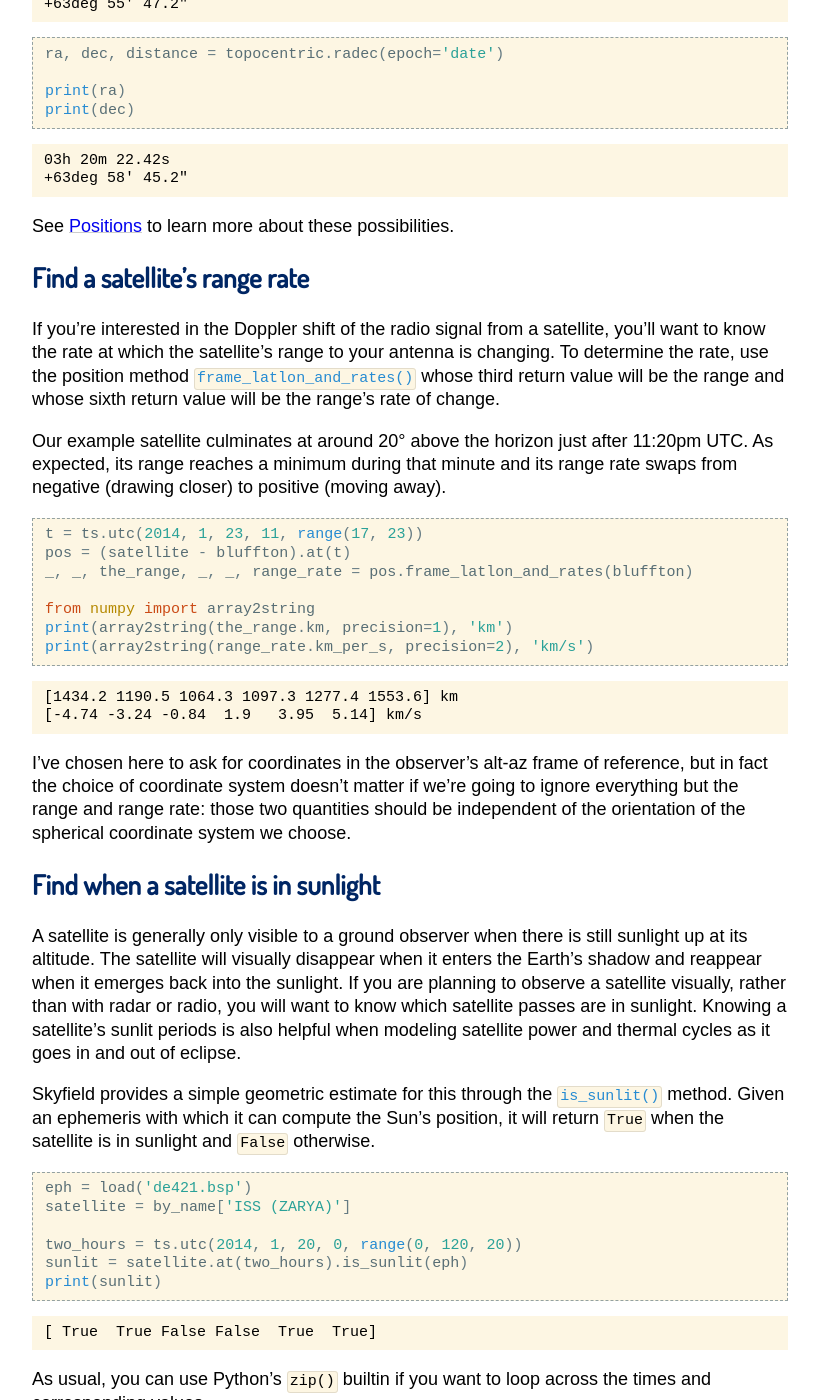
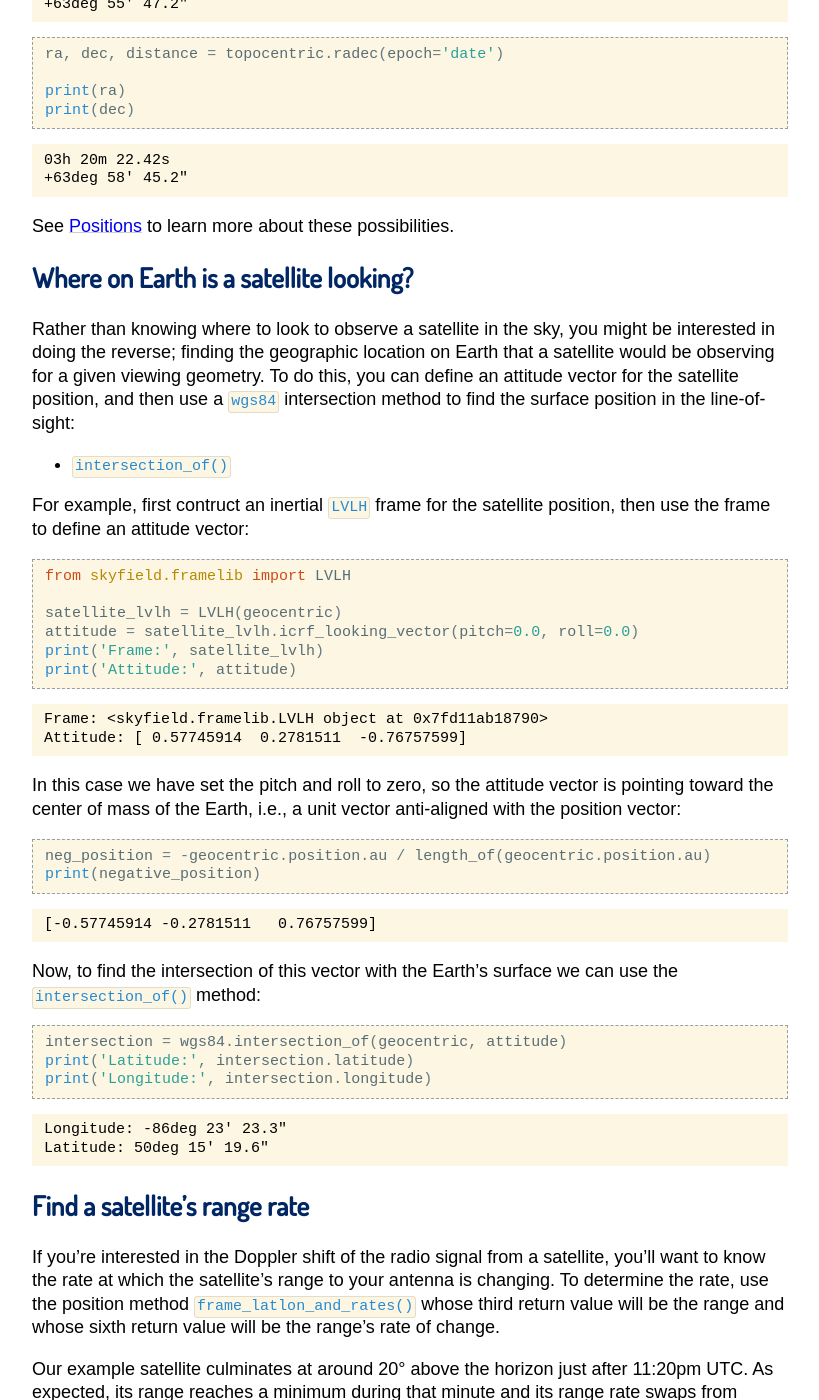
Before and after one commit to skyfielders/python-skyfield, a Sphinx documentation site: the page built from skyfield/documentation/earth-satellites.rst, in a window 1280 px wide and 1400 px high, scrolled down 7865 px. Shown: the whole window, without its empty margins (230-1049 px from the left). Built offline with Sphinx 7.4.7, drawn with Linux system fonts in a browser that asks for light colours; some web fonts are replaced.

Commit message:
add geoid intersection example to docs

```diff
--- a/skyfield/documentation/earth-satellites.rst
+++ b/skyfield/documentation/earth-satellites.rst
@@ -540,6 +540,63 @@ or else in the dynamical coordinate system of the date you specify.
 
 See :doc:`positions` to learn more about these possibilities.
 
+Where on Earth is a satellite looking?
+-----------------------------------------
+
+Rather than knowing where to look to observe a satellite in the sky, you might
+be interested in doing the reverse; finding the geographic location on Earth
+that a satellite would be observing for a given viewing geometry. To do this,
+you can define an attitude vector for the satellite position, and then use
+a :data:`~skyfield.toposlib.wgs84` intersection method to find the surface
+position in the line-of-sight:
+
+* :meth:`~skyfield.toposlib.Geoid.intersection_of()`
+
+For example, first contruct an inertial :data:`~skyfield.framelib.LVLH` frame
+for the satellite position, then use the frame to define an attitude vector:
+
+.. testcode::
+
+    from skyfield.framelib import LVLH
+
+    satellite_lvlh = LVLH(geocentric)
+    attitude = satellite_lvlh.icrf_looking_vector(pitch=0.0, roll=0.0)
+    print('Frame:', satellite_lvlh)
+    print('Attitude:', attitude)
+
+.. testoutput::
+
+    Frame: <skyfield.framelib.LVLH object at 0x7fd11ab18790>
+    Attitude: [ 0.57745914  0.2781511  -0.76757599]
+
+In this case we have set the pitch and roll to zero, so the attitude vector
+is pointing toward the center of mass of the Earth, i.e., a unit vector
+anti-aligned with the position vector:
+
+.. testcode::
+
+    neg_position = -geocentric.position.au / length_of(geocentric.position.au)
+    print(negative_position)
+
+.. testoutput::
+
+    [-0.57745914 -0.2781511   0.76757599]
+
+Now, to find the intersection of this vector with the Earth’s surface we can
+use the :meth:`~skyfield.toposlib.Geoid.intersection_of()` method:
+
+.. testcode::
+
+    intersection = wgs84.intersection_of(geocentric, attitude)
+    print('Latitude:', intersection.latitude)
+    print('Longitude:', intersection.longitude)
+
+.. testoutput::
+
+    Longitude: -86deg 23' 23.3"
+    Latitude: 50deg 15' 19.6"
+
+
 Find a satellite’s range rate
 -----------------------------
 
```
